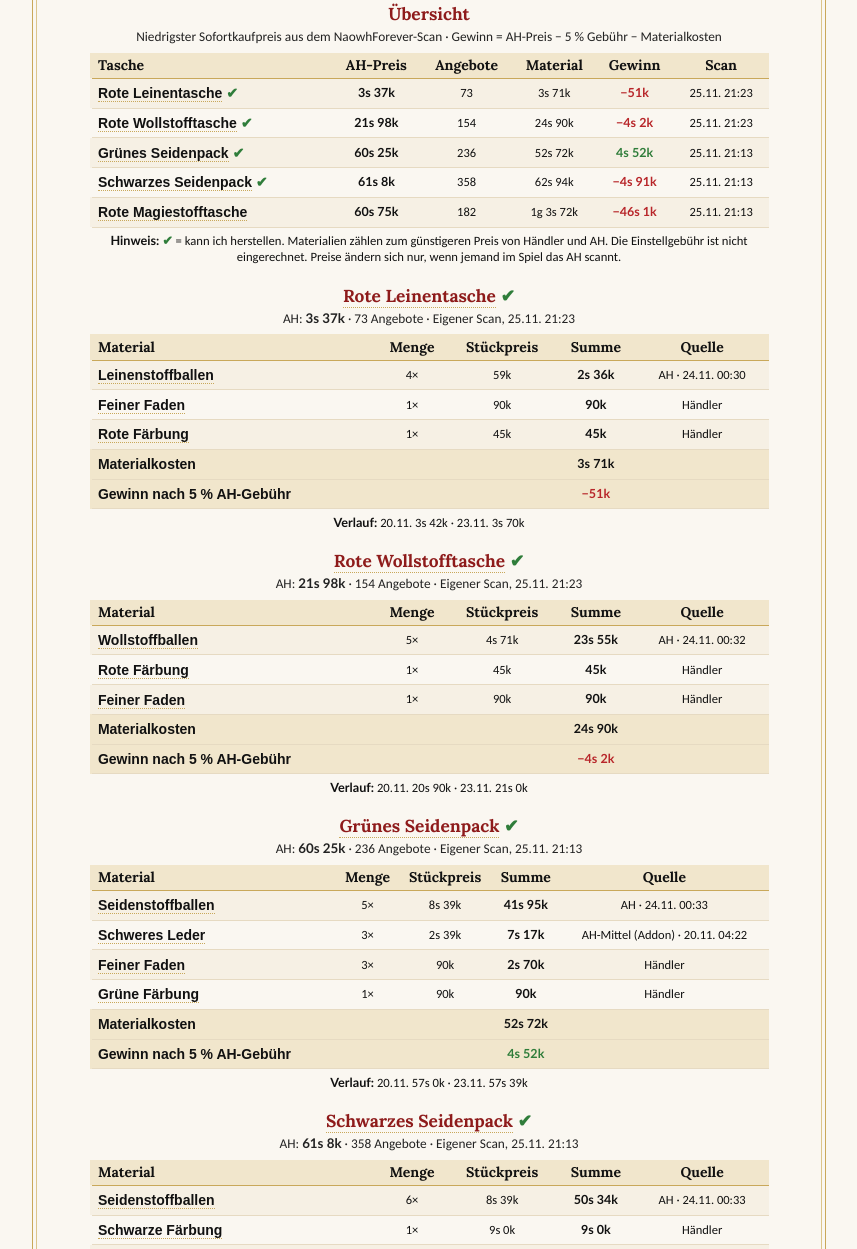
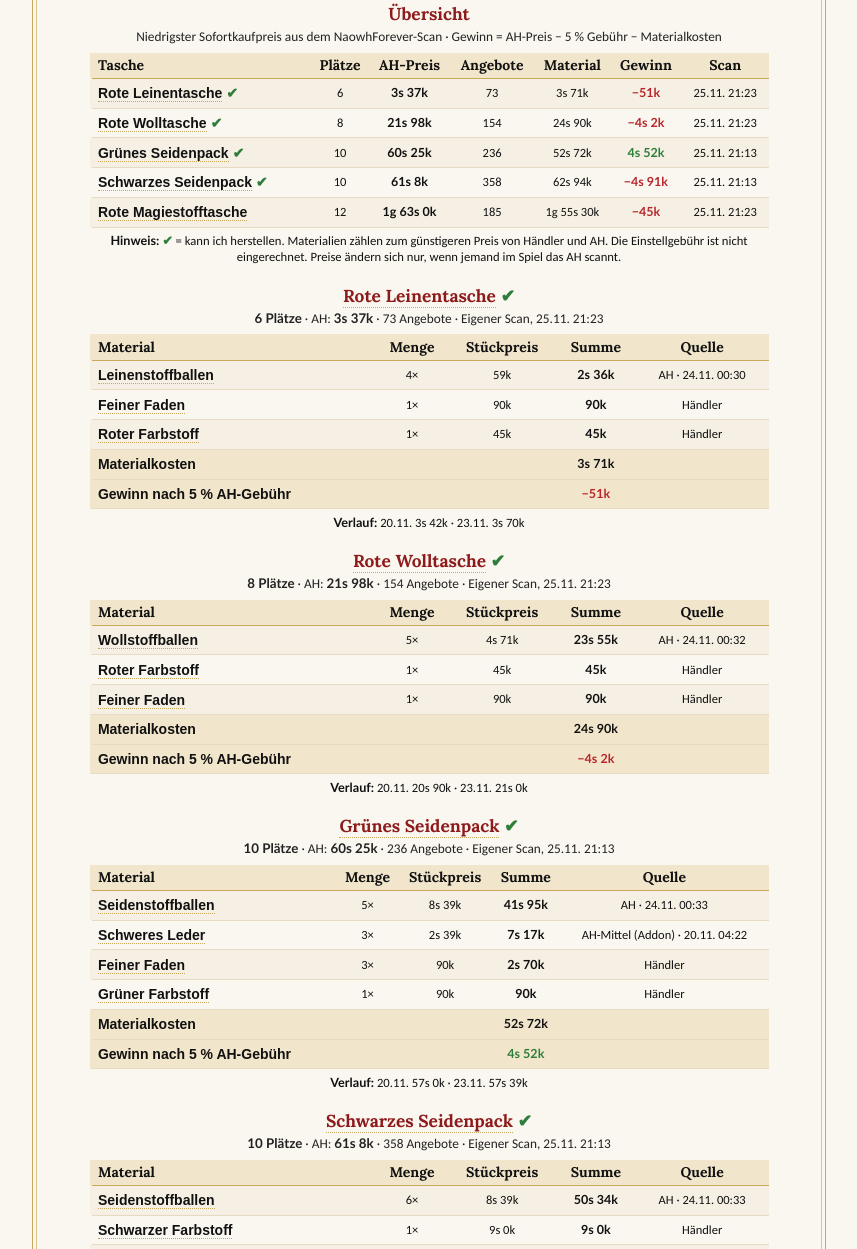
Before and after one commit to frtgpo11/ah-uebersicht, a plain HTML site: page docs/index.html in a window 1280 px wide. Shown: the part 211-1460 px from the top of the page, without its empty margins (211-1068 px from the left). Drawn offline with Linux system fonts and the light colour scheme; a web font is replaced by a local one.

Commit message:
Plätze ergänzt, Rote Magiestofftasche (10051) korrigiert, deutsche Namen laut Wowhead

```diff
--- a/docs/index.html
+++ b/docs/index.html
@@ -38,27 +38,27 @@
   <h2 class="first">Übersicht</h2>
   <div class="h2s">Niedrigster Sofortkaufpreis aus dem NaowhForever-Scan · Gewinn = AH-Preis − 5 % Gebühr − Materialkosten</div>
   <div class="scroll"><table class="mx">
-    <thead><tr><th class="cl">Tasche</th><th>AH-Preis</th><th>Angebote</th><th>Material</th><th>Gewinn</th><th>Scan</th></tr></thead>
-    <tbody><tr><th class="cl"><a href="https://www.wowhead.com/classic/de/item=5762" target="_blank" rel="noopener">Rote Leinentasche</a> <span class="ok" title="kann ich herstellen">✔</span></th>
+    <thead><tr><th class="cl">Tasche</th><th>Plätze</th><th>AH-Preis</th><th>Angebote</th><th>Material</th><th>Gewinn</th><th>Scan</th></tr></thead>
+    <tbody><tr><th class="cl"><a href="https://www.wowhead.com/classic/de/item=5762" target="_blank" rel="noopener">Rote Leinentasche</a> <span class="ok" title="kann ich herstellen">✔</span></th><td>6</td>
 <td><b>3s 37k</b></td><td>73</td>
-<td>3s 71k</td><td class="dn"><b>−51k</b></td><td>25.11. 21:23</td></tr><tr><th class="cl"><a href="https://www.wowhead.com/classic/de/item=5763" target="_blank" rel="noopener">Rote Wollstofftasche</a> <span class="ok" title="kann ich herstellen">✔</span></th>
+<td>3s 71k</td><td class="dn"><b>−51k</b></td><td>25.11. 21:23</td></tr><tr><th class="cl"><a href="https://www.wowhead.com/classic/de/item=5763" target="_blank" rel="noopener">Rote Wolltasche</a> <span class="ok" title="kann ich herstellen">✔</span></th><td>8</td>
 <td><b>21s 98k</b></td><td>154</td>
-<td>24s 90k</td><td class="dn"><b>−4s 2k</b></td><td>25.11. 21:23</td></tr><tr><th class="cl"><a href="https://www.wowhead.com/classic/de/item=5764" target="_blank" rel="noopener">Grünes Seidenpack</a> <span class="ok" title="kann ich herstellen">✔</span></th>
+<td>24s 90k</td><td class="dn"><b>−4s 2k</b></td><td>25.11. 21:23</td></tr><tr><th class="cl"><a href="https://www.wowhead.com/classic/de/item=5764" target="_blank" rel="noopener">Grünes Seidenpack</a> <span class="ok" title="kann ich herstellen">✔</span></th><td>10</td>
 <td><b>60s 25k</b></td><td>236</td>
-<td>52s 72k</td><td class="up"><b>4s 52k</b></td><td>25.11. 21:13</td></tr><tr><th class="cl"><a href="https://www.wowhead.com/classic/de/item=5765" target="_blank" rel="noopener">Schwarzes Seidenpack</a> <span class="ok" title="kann ich herstellen">✔</span></th>
+<td>52s 72k</td><td class="up"><b>4s 52k</b></td><td>25.11. 21:13</td></tr><tr><th class="cl"><a href="https://www.wowhead.com/classic/de/item=5765" target="_blank" rel="noopener">Schwarzes Seidenpack</a> <span class="ok" title="kann ich herstellen">✔</span></th><td>10</td>
 <td><b>61s 8k</b></td><td>358</td>
-<td>62s 94k</td><td class="dn"><b>−4s 91k</b></td><td>25.11. 21:13</td></tr><tr><th class="cl"><a href="https://www.wowhead.com/classic/de/item=10050" target="_blank" rel="noopener">Rote Magiestofftasche</a></th>
-<td><b>60s 75k</b></td><td>182</td>
-<td>1g 3s 72k</td><td class="dn"><b>−46s 1k</b></td><td>25.11. 21:13</td></tr></tbody>
+<td>62s 94k</td><td class="dn"><b>−4s 91k</b></td><td>25.11. 21:13</td></tr><tr><th class="cl"><a href="https://www.wowhead.com/classic/de/item=10051" target="_blank" rel="noopener">Rote Magiestofftasche</a></th><td>12</td>
+<td><b>1g 63s 0k</b></td><td>185</td>
+<td>1g 55s 30k</td><td class="dn"><b>−45k</b></td><td>25.11. 21:23</td></tr></tbody>
   </table></div>
   <p class="note"><b>Hinweis:</b> <span class="ok">✔</span> = kann ich herstellen. Materialien zählen zum günstigeren Preis von Händler und AH. Die Einstellgebühr ist nicht eingerechnet. Preise ändern sich nur, wenn jemand im Spiel das AH scannt.</p>
 
 <section class="bag">
   <h2><a href="https://www.wowhead.com/classic/de/item=5762" target="_blank" rel="noopener">Rote Leinentasche</a> <span class="ok" title="kann ich herstellen">✔</span></h2>
-  <div class="h2s">AH: <b>3s 37k</b> · 73 Angebote · Eigener Scan, 25.11. 21:23</div>
+  <div class="h2s"><b>6 Plätze</b> · AH: <b>3s 37k</b> · 73 Angebote · Eigener Scan, 25.11. 21:23</div>
   <div class="scroll"><table class="mx">
     <thead><tr><th class="cl">Material</th><th>Menge</th><th>Stückpreis</th><th>Summe</th><th>Quelle</th></tr></thead>
-    <tbody><tr><th class="cl"><a href="https://www.wowhead.com/classic/de/item=2996" target="_blank" rel="noopener">Leinenstoffballen</a></th><td>4×</td><td>59k</td><td><b>2s 36k</b></td><td>AH · 24.11. 00:30</td></tr><tr><th class="cl"><a href="https://www.wowhead.com/classic/de/item=2321" target="_blank" rel="noopener">Feiner Faden</a></th><td>1×</td><td>90k</td><td><b>90k</b></td><td>Händler</td></tr><tr><th class="cl"><a href="https://www.wowhead.com/classic/de/item=2604" target="_blank" rel="noopener">Rote Färbung</a></th><td>1×</td><td>45k</td><td><b>45k</b></td><td>Händler</td></tr>
+    <tbody><tr><th class="cl"><a href="https://www.wowhead.com/classic/de/item=2996" target="_blank" rel="noopener">Leinenstoffballen</a></th><td>4×</td><td>59k</td><td><b>2s 36k</b></td><td>AH · 24.11. 00:30</td></tr><tr><th class="cl"><a href="https://www.wowhead.com/classic/de/item=2321" target="_blank" rel="noopener">Feiner Faden</a></th><td>1×</td><td>90k</td><td><b>90k</b></td><td>Händler</td></tr><tr><th class="cl"><a href="https://www.wowhead.com/classic/de/item=2604" target="_blank" rel="noopener">Roter Farbstoff</a></th><td>1×</td><td>45k</td><td><b>45k</b></td><td>Händler</td></tr>
       <tr class="sum"><th class="cl">Materialkosten</th><td></td><td></td><td><b>3s 71k</b></td><td></td></tr>
       <tr class="sum"><th class="cl">Gewinn nach 5 % AH-Gebühr</th><td></td><td></td><td class="dn"><b>−51k</b></td><td></td></tr>
     </tbody>
@@ -66,11 +66,11 @@
   <p class="note"><b>Verlauf:</b> 20.11. 3s 42k · 23.11. 3s 70k</p>
 </section>
 <section class="bag">
-  <h2><a href="https://www.wowhead.com/classic/de/item=5763" target="_blank" rel="noopener">Rote Wollstofftasche</a> <span class="ok" title="kann ich herstellen">✔</span></h2>
-  <div class="h2s">AH: <b>21s 98k</b> · 154 Angebote · Eigener Scan, 25.11. 21:23</div>
+  <h2><a href="https://www.wowhead.com/classic/de/item=5763" target="_blank" rel="noopener">Rote Wolltasche</a> <span class="ok" title="kann ich herstellen">✔</span></h2>
+  <div class="h2s"><b>8 Plätze</b> · AH: <b>21s 98k</b> · 154 Angebote · Eigener Scan, 25.11. 21:23</div>
   <div class="scroll"><table class="mx">
     <thead><tr><th class="cl">Material</th><th>Menge</th><th>Stückpreis</th><th>Summe</th><th>Quelle</th></tr></thead>
-    <tbody><tr><th class="cl"><a href="https://www.wowhead.com/classic/de/item=2997" target="_blank" rel="noopener">Wollstoffballen</a></th><td>5×</td><td>4s 71k</td><td><b>23s 55k</b></td><td>AH · 24.11. 00:32</td></tr><tr><th class="cl"><a href="https://www.wowhead.com/classic/de/item=2604" target="_blank" rel="noopener">Rote Färbung</a></th><td>1×</td><td>45k</td><td><b>45k</b></td><td>Händler</td></tr><tr><th class="cl"><a href="https://www.wowhead.com/classic/de/item=2321" target="_blank" rel="noopener">Feiner Faden</a></th><td>1×</td><td>90k</td><td><b>90k</b></td><td>Händler</td></tr>
+    <tbody><tr><th class="cl"><a href="https://www.wowhead.com/classic/de/item=2997" target="_blank" rel="noopener">Wollstoffballen</a></th><td>5×</td><td>4s 71k</td><td><b>23s 55k</b></td><td>AH · 24.11. 00:32</td></tr><tr><th class="cl"><a href="https://www.wowhead.com/classic/de/item=2604" target="_blank" rel="noopener">Roter Farbstoff</a></th><td>1×</td><td>45k</td><td><b>45k</b></td><td>Händler</td></tr><tr><th class="cl"><a href="https://www.wowhead.com/classic/de/item=2321" target="_blank" rel="noopener">Feiner Faden</a></th><td>1×</td><td>90k</td><td><b>90k</b></td><td>Händler</td></tr>
       <tr class="sum"><th class="cl">Materialkosten</th><td></td><td></td><td><b>24s 90k</b></td><td></td></tr>
       <tr class="sum"><th class="cl">Gewinn nach 5 % AH-Gebühr</th><td></td><td></td><td class="dn"><b>−4s 2k</b></td><td></td></tr>
     </tbody>
@@ -79,10 +79,10 @@
 </section>
 <section class="bag">
   <h2><a href="https://www.wowhead.com/classic/de/item=5764" target="_blank" rel="noopener">Grünes Seidenpack</a> <span class="ok" title="kann ich herstellen">✔</span></h2>
-  <div class="h2s">AH: <b>60s 25k</b> · 236 Angebote · Eigener Scan, 25.11. 21:13</div>
+  <div class="h2s"><b>10 Plätze</b> · AH: <b>60s 25k</b> · 236 Angebote · Eigener Scan, 25.11. 21:13</div>
   <div class="scroll"><table class="mx">
     <thead><tr><th class="cl">Material</th><th>Menge</th><th>Stückpreis</th><th>Summe</th><th>Quelle</th></tr></thead>
-    <tbody><tr><th class="cl"><a href="https://www.wowhead.com/classic/de/item=4305" target="_blank" rel="noopener">Seidenstoffballen</a></th><td>5×</td><td>8s 39k</td><td><b>41s 95k</b></td><td>AH · 24.11. 00:33</td></tr><tr><th class="cl"><a href="https://www.wowhead.com/classic/de/item=4234" target="_blank" rel="noopener">Schweres Leder</a></th><td>3×</td><td>2s 39k</td><td><b>7s 17k</b></td><td>AH-Mittel (Addon) · 20.11. 04:22</td></tr><tr><th class="cl"><a href="https://www.wowhead.com/classic/de/item=2321" target="_blank" rel="noopener">Feiner Faden</a></th><td>3×</td><td>90k</td><td><b>2s 70k</b></td><td>Händler</td></tr><tr><th class="cl"><a href="https://www.wowhead.com/classic/de/item=2605" target="_blank" rel="noopener">Grüne Färbung</a></th><td>1×</td><td>90k</td><td><b>90k</b></td><td>Händler</td></tr>
+    <tbody><tr><th class="cl"><a href="https://www.wowhead.com/classic/de/item=4305" target="_blank" rel="noopener">Seidenstoffballen</a></th><td>5×</td><td>8s 39k</td><td><b>41s 95k</b></td><td>AH · 24.11. 00:33</td></tr><tr><th class="cl"><a href="https://www.wowhead.com/classic/de/item=4234" target="_blank" rel="noopener">Schweres Leder</a></th><td>3×</td><td>2s 39k</td><td><b>7s 17k</b></td><td>AH-Mittel (Addon) · 20.11. 04:22</td></tr><tr><th class="cl"><a href="https://www.wowhead.com/classic/de/item=2321" target="_blank" rel="noopener">Feiner Faden</a></th><td>3×</td><td>90k</td><td><b>2s 70k</b></td><td>Händler</td></tr><tr><th class="cl"><a href="https://www.wowhead.com/classic/de/item=2605" target="_blank" rel="noopener">Grüner Farbstoff</a></th><td>1×</td><td>90k</td><td><b>90k</b></td><td>Händler</td></tr>
       <tr class="sum"><th class="cl">Materialkosten</th><td></td><td></td><td><b>52s 72k</b></td><td></td></tr>
       <tr class="sum"><th class="cl">Gewinn nach 5 % AH-Gebühr</th><td></td><td></td><td class="up"><b>4s 52k</b></td><td></td></tr>
     </tbody>
@@ -91,10 +91,10 @@
 </section>
 <section class="bag">
   <h2><a href="https://www.wowhead.com/classic/de/item=5765" target="_blank" rel="noopener">Schwarzes Seidenpack</a> <span class="ok" title="kann ich herstellen">✔</span></h2>
-  <div class="h2s">AH: <b>61s 8k</b> · 358 Angebote · Eigener Scan, 25.11. 21:13</div>
+  <div class="h2s"><b>10 Plätze</b> · AH: <b>61s 8k</b> · 358 Angebote · Eigener Scan, 25.11. 21:13</div>
   <div class="scroll"><table class="mx">
     <thead><tr><th class="cl">Material</th><th>Menge</th><th>Stückpreis</th><th>Summe</th><th>Quelle</th></tr></thead>
-    <tbody><tr><th class="cl"><a href="https://www.wowhead.com/classic/de/item=4305" target="_blank" rel="noopener">Seidenstoffballen</a></th><td>6×</td><td>8s 39k</td><td><b>50s 34k</b></td><td>AH · 24.11. 00:33</td></tr><tr><th class="cl"><a href="https://www.wowhead.com/classic/de/item=2325" target="_blank" rel="noopener">Schwarze Färbung</a></th><td>1×</td><td>9s 0k</td><td><b>9s 0k</b></td><td>Händler</td></tr><tr><th class="cl"><a href="https://www.wowhead.com/classic/de/item=2321" target="_blank" rel="noopener">Feiner Faden</a></th><td>4×</td><td>90k</td><td><b>3s 60k</b></td><td>Händler</td></tr>
+    <tbody><tr><th class="cl"><a href="https://www.wowhead.com/classic/de/item=4305" target="_blank" rel="noopener">Seidenstoffballen</a></th><td>6×</td><td>8s 39k</td><td><b>50s 34k</b></td><td>AH · 24.11. 00:33</td></tr><tr><th class="cl"><a href="https://www.wowhead.com/classic/de/item=2325" target="_blank" rel="noopener">Schwarzer Farbstoff</a></th><td>1×</td><td>9s 0k</td><td><b>9s 0k</b></td><td>Händler</td></tr><tr><th class="cl"><a href="https://www.wowhead.com/classic/de/item=2321" target="_blank" rel="noopener">Feiner Faden</a></th><td>4×</td><td>90k</td><td><b>3s 60k</b></td><td>Händler</td></tr>
       <tr class="sum"><th class="cl">Materialkosten</th><td></td><td></td><td><b>62s 94k</b></td><td></td></tr>
       <tr class="sum"><th class="cl">Gewinn nach 5 % AH-Gebühr</th><td></td><td></td><td class="dn"><b>−4s 91k</b></td><td></td></tr>
     </tbody>
@@ -102,17 +102,17 @@
   <p class="note"><b>Verlauf:</b> 20.11. 59s 89k · 23.11. 59s 95k</p>
 </section>
 <section class="bag">
-  <h2><a href="https://www.wowhead.com/classic/de/item=10050" target="_blank" rel="noopener">Rote Magiestofftasche</a></h2>
-  <div class="h2s">AH: <b>60s 75k</b> · 182 Angebote · Eigener Scan, 25.11. 21:13</div>
+  <h2><a href="https://www.wowhead.com/classic/de/item=10051" target="_blank" rel="noopener">Rote Magiestofftasche</a></h2>
+  <div class="h2s"><b>12 Plätze</b> · AH: <b>1g 63s 0k</b> · 185 Angebote · Eigener Scan, 25.11. 21:23</div>
   <div class="scroll"><table class="mx">
     <thead><tr><th class="cl">Material</th><th>Menge</th><th>Stückpreis</th><th>Summe</th><th>Quelle</th></tr></thead>
-    <tbody><tr><th class="cl"><a href="https://www.wowhead.com/classic/de/item=4339" target="_blank" rel="noopener">Magiestoffballen</a></th><td>4×</td><td>23s 68k</td><td><b>94s 72k</b></td><td>AH-Mittel (Addon) · 20.11. 04:22</td></tr><tr><th class="cl"><a href="https://www.wowhead.com/classic/de/item=4291" target="_blank" rel="noopener">Seidenfaden</a></th><td>2×</td><td>4s 50k</td><td><b>9s 0k</b></td><td>Händler</td></tr>
-      <tr class="sum"><th class="cl">Materialkosten</th><td></td><td></td><td><b>1g 3s 72k</b></td><td></td></tr>
-      <tr class="sum"><th class="cl">Gewinn nach 5 % AH-Gebühr</th><td></td><td></td><td class="dn"><b>−46s 1k</b></td><td></td></tr>
+    <tbody><tr><th class="cl"><a href="https://www.wowhead.com/classic/de/item=4339" target="_blank" rel="noopener">Magiestoffballen</a></th><td>5×</td><td>23s 68k</td><td><b>1g 18s 40k</b></td><td>AH-Mittel (Addon) · 20.11. 04:22</td></tr><tr><th class="cl"><a href="https://www.wowhead.com/classic/de/item=2604" target="_blank" rel="noopener">Roter Farbstoff</a></th><td>2×</td><td>45k</td><td><b>90k</b></td><td>Händler</td></tr><tr><th class="cl"><a href="https://www.wowhead.com/classic/de/item=8343" target="_blank" rel="noopener">Schwerer Seidenfaden</a></th><td>2×</td><td>18s 0k</td><td><b>36s 0k</b></td><td>Händler</td></tr>
+      <tr class="sum"><th class="cl">Materialkosten</th><td></td><td></td><td><b>1g 55s 30k</b></td><td></td></tr>
+      <tr class="sum"><th class="cl">Gewinn nach 5 % AH-Gebühr</th><td></td><td></td><td class="dn"><b>−45k</b></td><td></td></tr>
     </tbody>
   </table></div>
-  <p class="note"><b>Verlauf:</b> 20.11. 62s 48k · 23.11. 62s 63k</p>
+  <p class="note"><b>Verlauf:</b> 20.11. 1g 75s 0k · 23.11. 1g 70s 39k</p>
 </section>
 </div>
-<footer>AH-ÜBERSICHT · WOW: FOREVER<span class="st">Stand: 26.11.2026 00:43 · Daten: NaowhForever-Scan vom 25.11. 21:23</span></footer>
+<footer>AH-ÜBERSICHT · WOW: FOREVER<span class="st">Stand: 26.11.2026 00:54 · Daten: NaowhForever-Scan vom 25.11. 21:23</span></footer>
 </div></body></html>
```
Also changed, not shown: 1 other file.
